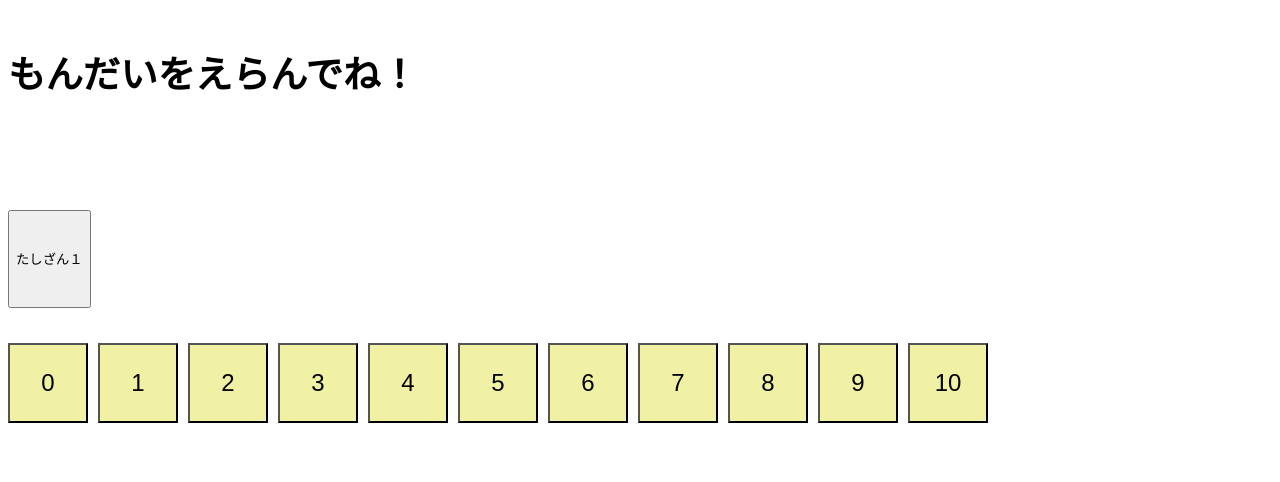
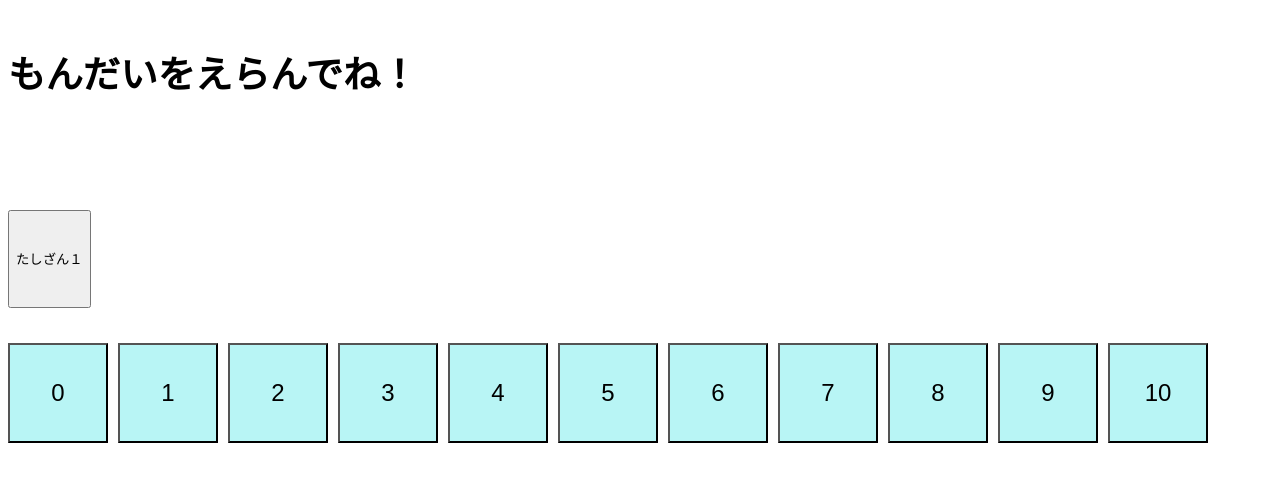
Before and after one commit to tomobou/react-calc-quiz, a React (Create React App) app: page / in a window 1280 px wide. Shown: the top 482 px of the page. Built offline with nearby package versions, Linux system fonts and the light colour scheme.

Commit message:
add wrong state

```diff
--- a/src/index.css
+++ b/src/index.css
@@ -4,6 +4,20 @@ body{
 
 h3{
     width : 100%;
+}
+
+.shake {
+    display: inline-block;
+    color:#DD6666;
+    animation: hurueru 1s infinite;
+}
+
+@keyframes shake {
+    0% {transform: translate(0px, 0px) rotateZ(0deg)}
+    25% {transform: translate(10px, 10px) rotateZ(1deg)}
+    50% {transform: translate(0px, 10px) rotateZ(0deg)}
+    75% {transform: translate(10px, 0px) rotateZ(-1deg)}
+    100% {transform: translate(0px, 0px) rotateZ(0deg)}
 }
 
 .game {
@@ -28,11 +42,12 @@ h3{
 
 .number-selector {
 
-    width: 80px;
-    height:80px;
+    width: 100px;
+    height:100px;
     font-size: x-large;
-    margin-right: 10px;margin-bottom:10px;
-    background-color: rgb(240, 241, 164);
+    margin-right: 10px;
+    margin-bottom:10px;
+    background-color: rgb(184, 245, 245);
 }
 
 .selected {
--- a/src/index.tsx
+++ b/src/index.tsx
@@ -27,6 +27,7 @@ interface QuestionerProps {
     currentQuiz?: Quiz,
     whichQuiz: number,
     onClick: (value: string) => void
+    wrong?: boolean
 }
 
 class Questioner extends React.Component<QuestionerProps> {
@@ -39,6 +40,7 @@ class Questioner extends React.Component<QuestionerProps> {
             </h3>
             <div>
                 {this.props.currentQuiz && this.props.currentQuiz.q}
+                {this.props.wrong === true && <div className='shake'>x</div>}
             </div>
         </div>
         )
@@ -77,6 +79,7 @@ interface GameStates {
     quizs: Quiz[],
     currentQuiz?: Quiz,
     whichQuiz: number,
+    wrong?: boolean,
     startTime?: number,
     endTime?: number
 }
@@ -95,7 +98,7 @@ class Game extends React.Component<GameProps, GameStates> {
         }
         quizLevel1 = shuffle(quizLevel1.filter(quiz => quiz.a <= 10));
 
-        //quizLevel1 = quizLevel1.slice(0,3);// テスト用に3問にする
+        quizLevel1 = quizLevel1.slice(0,3);// テスト用に3問にする
         this.state = {
             quizs: quizLevel1,
             currentQuiz: undefined,
@@ -103,7 +106,9 @@ class Game extends React.Component<GameProps, GameStates> {
         };
     }
     handleSelect(value: string) {
-        if(this.state.currentQuiz && this.state.currentQuiz.a === parseInt(value)){
+        if(this.state.currentQuiz){
+            this.setState(state => ({wrong:false}));
+            if(this.state.currentQuiz.a === parseInt(value)) {
                     if(this.state.whichQuiz+1 === this.state.quizs.length){
                         this.setState(state => ({
                             currentQuiz: undefined,
@@ -115,6 +120,9 @@ class Game extends React.Component<GameProps, GameStates> {
                             currentQuiz: this.state.quizs[this.state.whichQuiz+1],
                             whichQuiz: this.state.whichQuiz + 1
                         }));
+                    }
+            }else{
+                this.setState(state => ({wrong:true}));
             }
         }
     }
@@ -130,7 +138,7 @@ class Game extends React.Component<GameProps, GameStates> {
 
         return (
             <div className="game">
-                <Questioner quizs={this.state.quizs} currentQuiz={this.state.currentQuiz} whichQuiz={this.state.whichQuiz} onClick={(value) => this.handleStart(value)}/>
+                <Questioner quizs={this.state.quizs} currentQuiz={this.state.currentQuiz} whichQuiz={this.state.whichQuiz} onClick={(value) => this.handleStart(value)} wrong={this.state.wrong}/>
                 <div>　{this.state.endTime && (this.state.endTime - this.state.startTime!!)/1000 + "秒でできたよ。"}</div>
                 <NumberSelector onClick={(value) => this.handleSelect(value)} />
             </div>
```
Lines whose indentation alone changed are shown as unchanged.
